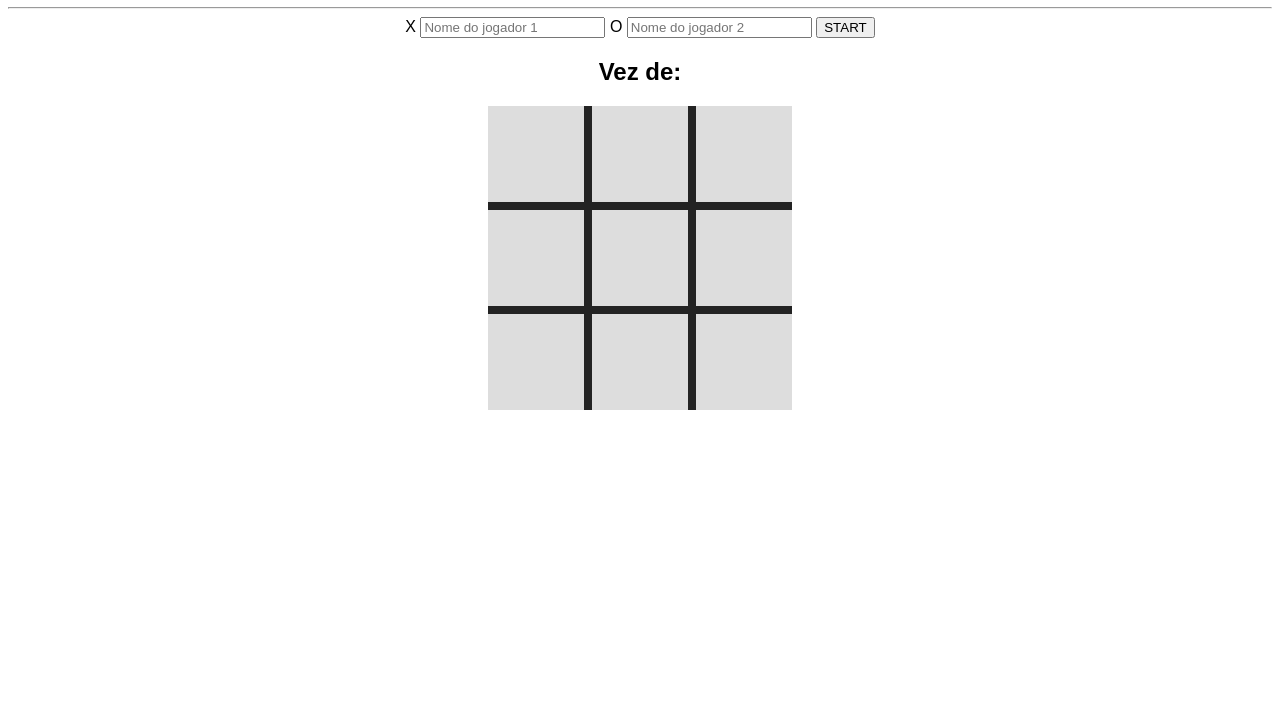
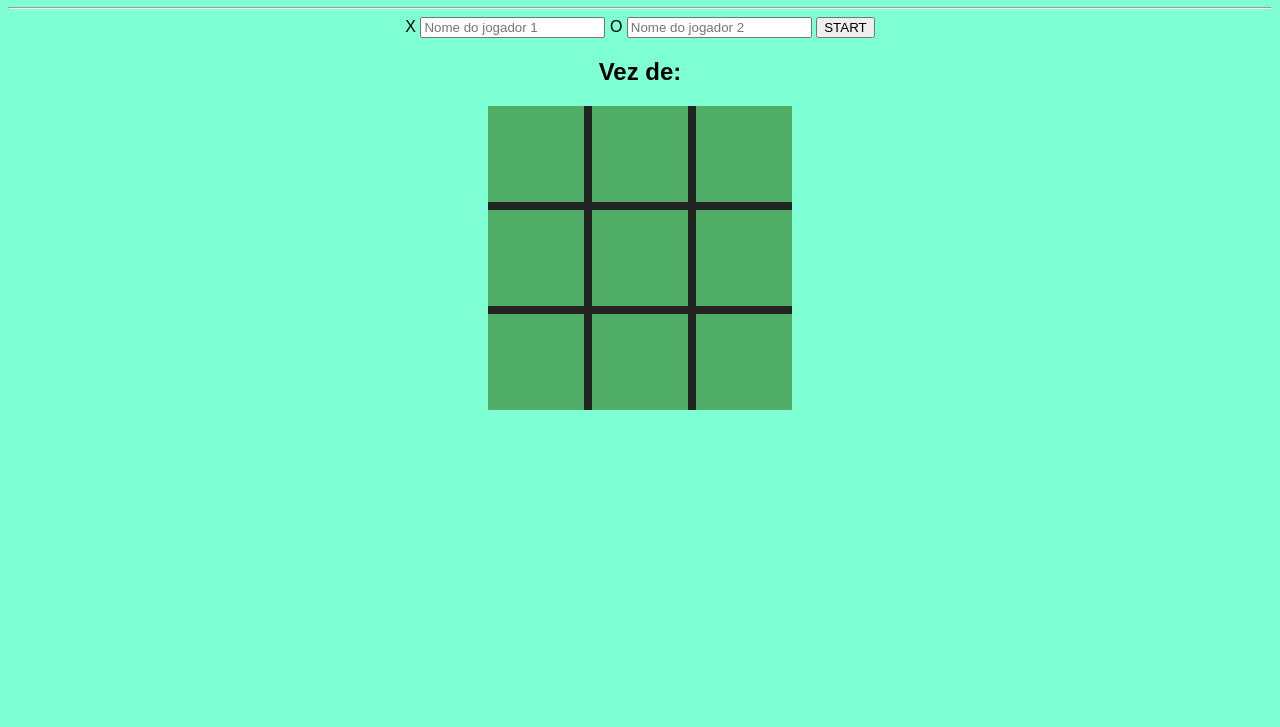
Before and after one commit to JaironRodrigo/Tic-Tac-Toe, a plain HTML site: page index.html in a window 1280 px wide. Shown: the part 73-800 px from the top of the page. Drawn offline with Linux system fonts and the light colour scheme.

Commit message:
atualizando background

```diff
--- a/style.css
+++ b/style.css
@@ -1,6 +1,7 @@
 body {
   font-family: sans-serif;
   text-align: center;
+  background-color: aquamarine;
 }
 
 #game {
@@ -19,7 +20,7 @@ body {
 }
 
 #gameBoard span {
-  background-color: #ddd;
+  background-color: #50AD65;
   display: grid;
   place-content: center;
   font-size: 5rem;
```
